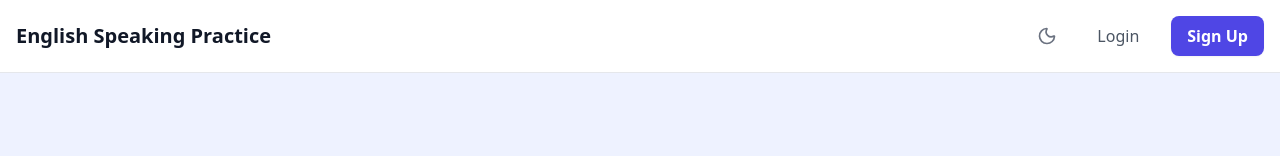
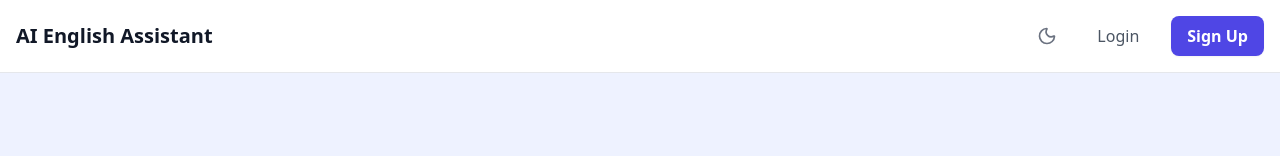
Before and after one commit to chu-duc-anh/AIEnglishfrontend, a React (Vite) app: page / in a window 1280 px wide. Shown: the top 156 px of the page. Built offline with nearby package versions, Linux system fonts and the light colour scheme.

Commit message:
Update Header.tsx

```diff
--- a/components/Header.tsx
+++ b/components/Header.tsx
@@ -21,7 +21,7 @@ const Header: React.FC<HeaderProps> = ({ currentUser, onLogout }) => {
   return (
     <header className="bg-white dark:bg-gray-800 p-4 flex justify-between items-center border-b border-gray-200 dark:border-gray-700">
       <Link to="/" className="text-xl font-bold text-gray-900 dark:text-gray-100 hover:text-indigo-600 dark:hover:text-indigo-400 transition-colors">
-        English Speaking Practice
+        AI English Assistant
       </Link>
       <div className="flex items-center space-x-4">
          <button
```
